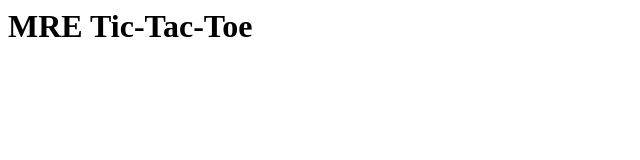
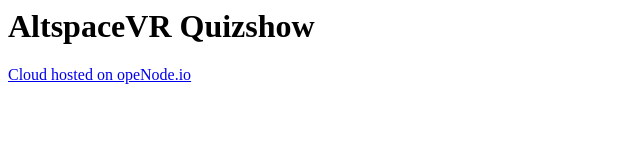
Before and after one commit to Wurmi1010/QuizshowAltspaceVR, a website: page Jeopardy_Interactive_Wall/public/index.html in a window 1280 px wide. Shown: the whole page, without its empty margins (0-640 px from the left). Drawn offline with Linux system fonts and the light colour scheme.

Commit message:
Added opeNode.io link

```diff
--- a/Jeopardy_Interactive_Wall/public/index.html
+++ b/Jeopardy_Interactive_Wall/public/index.html
@@ -1 +1,2 @@
-<h1>MRE Tic-Tac-Toe</h1>
+<h1>AltspaceVR Quizshow</h1>
+<a href="https://www.openode.io/">Cloud hosted on opeNode.io</a>
```
